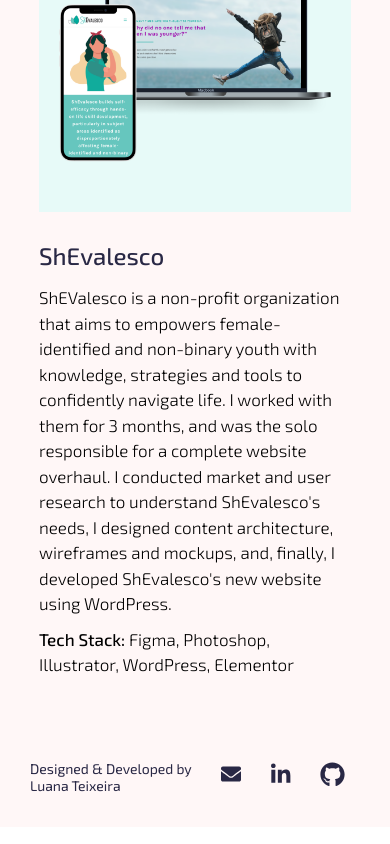
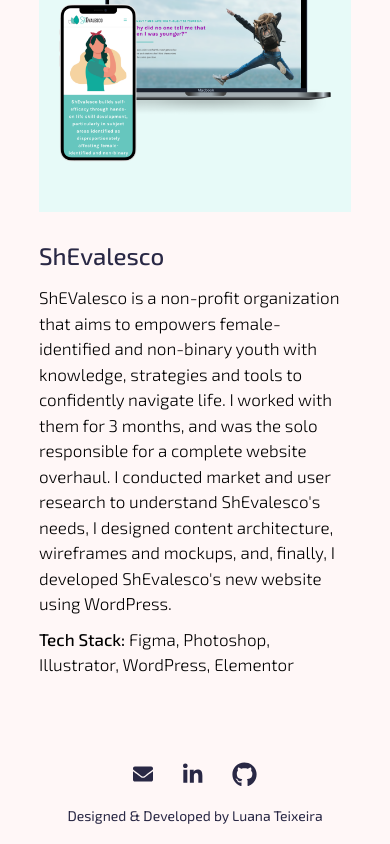
Before and after one commit to luanateixeira148/portfolio, a React (Create React App) app: page /portfolio/projects in a window 390 px wide. Shown: the part 2595-3439 px from the top of the page. Built offline with nearby package versions, Linux system fonts and the light colour scheme; the HTML template or start-up script is replaced by a standard one.

Commit message:
fix mobile footer layout

```diff
--- a/src/components/Footer/footer.scss
+++ b/src/components/Footer/footer.scss
@@ -37,8 +37,14 @@
         color: $off-white;
         background-color: $dark-purple;
       }
-
     }
-
   }
 }
+
+@media (max-width: $mobile-max-width) {
+  .footer {
+    display: flex;
+    flex-direction: column-reverse;
+    align-items: center;
+  }
+}
```
